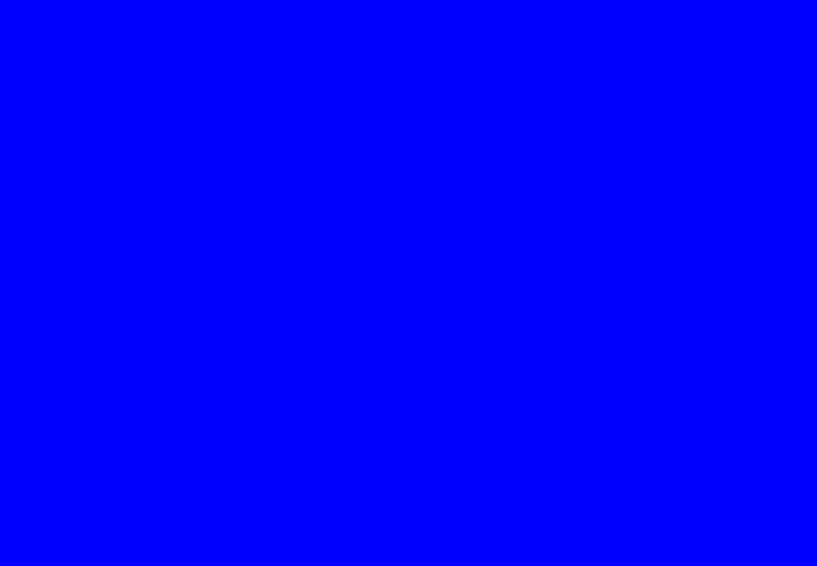
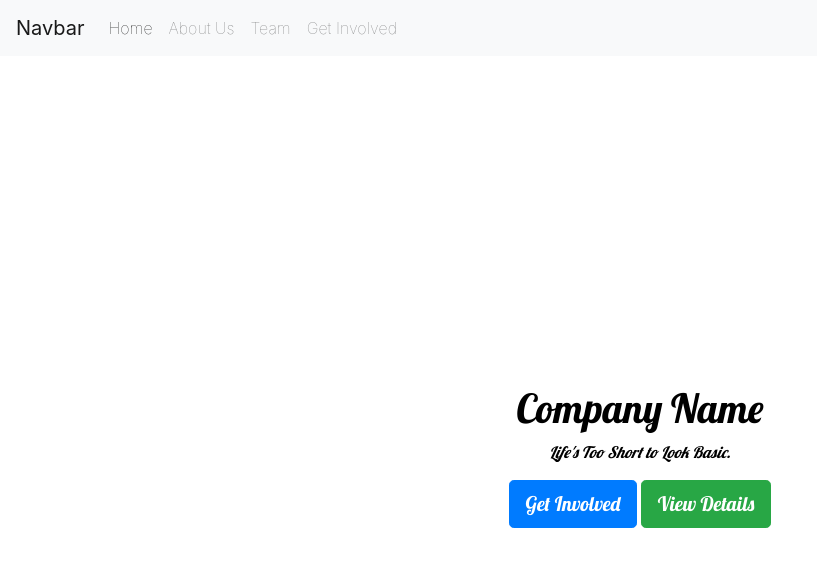
Before and after one commit to LucyMcGrath/projectOne, a plain HTML site: page index.html in a window 1280 px wide. Shown: the whole page, without its empty margins (0-817 px from the left). Drawn offline with nearby package versions, Linux system fonts and the light colour scheme.

Commit message:
draft 2 contains header and navbar

```diff
--- a/index.html
+++ b/index.html
@@ -5,10 +5,41 @@
         <link rel="stylesheet" href="https://stackpath.bootstrapcdn.com/bootstrap/4.3.1/css/bootstrap.min.css" integrity="sha384-ggOyR0iXCbMQv3Xipma34MD+dH/1fQ784/j6cY/iJTQUOhcWr7x9JvoRxT2MZw1T" crossorigin="anonymous">
 
         <link rel="stylesheet" type="text/css" href="style.css">
+        <!-- Google Fonts Link-->
+        <link href="https://fonts.googleapis.com/css?family=Lobster" rel="stylesheet">
 
     </head>
     <body>
+        <!-- nav bar --------------------- -->
+        <nav class="navbar navbar-expand-lg navbar-light bg-light">
+          <a class="navbar-brand" href="#">Navbar</a>
+          <button class="navbar-toggler" type="button" data-toggle="collapse" data-target="#navbarNavAltMarkup" aria-controls="navbarNavAltMarkup" aria-expanded="false" aria-label="Toggle navigation">
+            <span class="navbar-toggler-icon"></span>
+          </button>
+          <div class="collapse navbar-collapse" id="navbarNavAltMarkup">
+            <div class="navbar-nav">
+              <a class="nav-item nav-link active" href="#">Home <span class="sr-only">(current)</span></a>
+              <a class="nav-item nav-link" href="#">About Us</a>
+              <a class="nav-item nav-link" href="#">Team</a>
+              <a class="nav-item nav-link" href="#" tabindex="-1" aria-disabled="true">Get Involved</a>
+            </div>
+          </div>
+        </nav>
+        <!-- end nav bar ----------------- -->
 
+        <!-- begin Header section --------------------->
+
+        <header class="d-flex align-items-center">
+            <div class="container">
+                <h1>Company Name</h1>
+                <p> Life's Too Short to Look Basic.</p>
+                <button class="btn btn-lg btn-primary">Get Involved</button>
+                <button class="btn btn-lg btn-success">View Details</button>
+
+            </div>
+        </header>
+
+        <!-- end Header section ----------------------->
 
         <script src="https://code.jquery.com/jquery-3.3.1.slim.min.js" integrity="sha384-q8i/X+965DzO0rT7abK41JStQIAqVgRVzpbzo5smXKp4YfRvH+8abtTE1Pi6jizo" crossorigin="anonymous"></script>
         <script src="https://cdnjs.cloudflare.com/ajax/libs/popper.js/1.14.7/umd/popper.min.js" integrity="sha384-UO2eT0CpHqdSJQ6hJty5KVphtPhzWj9WO1clHTMGa3JDZwrnQq4sF86dIHNDz0W1" crossorigin="anonymous"></script>
--- a/style.css
+++ b/style.css
@@ -1,3 +1,25 @@
 body{
-    background-color: blue;
+    background-color: white;
 }
+
+.nav-link{
+    font-weight: lighter
+}
+
+.nav-link:hover{
+    font-weight:bolder;
+    background-color: #eee;
+}
+header{
+    height:800px;
+    width:100%;
+    background-image:url("project photo");
+    background-size:cover;
+    text-align:center;
+    font-family: 'Lobster', cursive;
+    color:Black
+}
+
+header p{
+    font-style: italic;
+}
```
Also changed, not shown: 1 other file.
